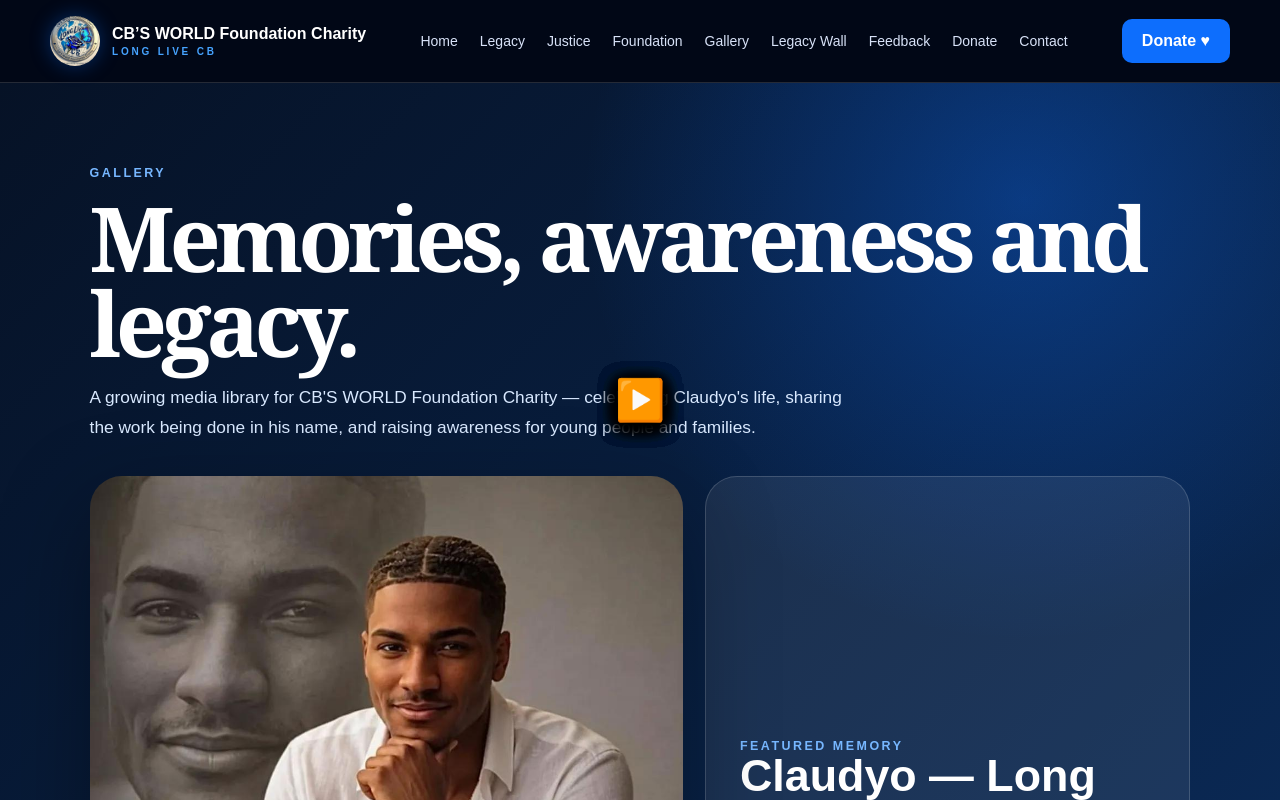
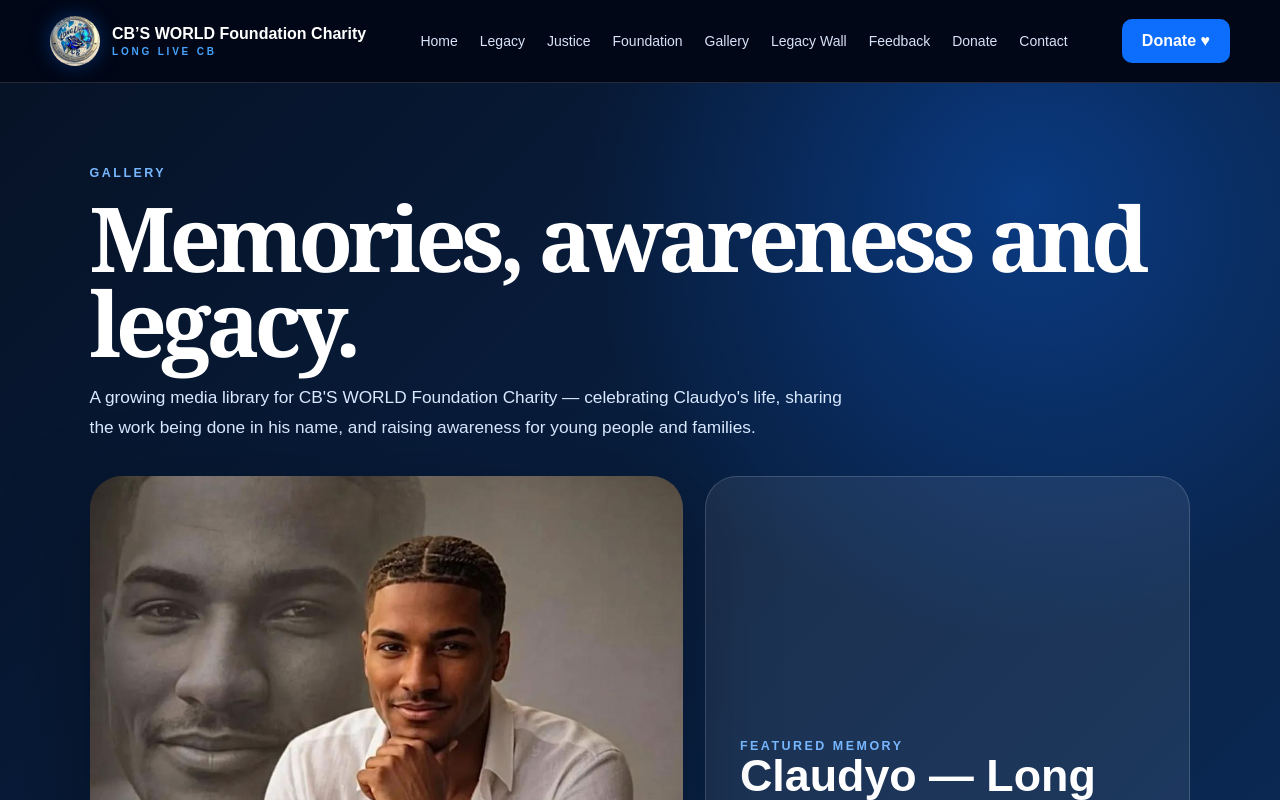
Before and after one commit to nephiliim/cb-world-foundation, a Next.js app: page /gallery in a window 1280 px wide. Shown: the top 800 px of the page. Built offline with nearby package versions, Linux system fonts and the light colour scheme.

Commit message:
Removing the Play icon

```diff
--- a/app/gallery/page.tsx
+++ b/app/gallery/page.tsx
@@ -156,21 +156,7 @@ export default function GalleryPage() {
                       <source src={item.src} type="video/mp4" />
                     </video>
 
-                    <span
-                      aria-hidden="true"
-                      style={{
-                        position: "absolute",
-                        inset: 0,
-                        display: "grid",
-                        placeItems: "center",
-                        color: "#fff",
-                        fontSize: "2.5rem",
-                        textShadow: "0 4px 18px rgba(0,0,0,.65)",
-                        pointerEvents: "none",
-                      }}
-                    >
-                      ▶️
-                    </span>
+
                   </>
                 ) : (
                   <img src={item.src} alt={item.title} />
```
